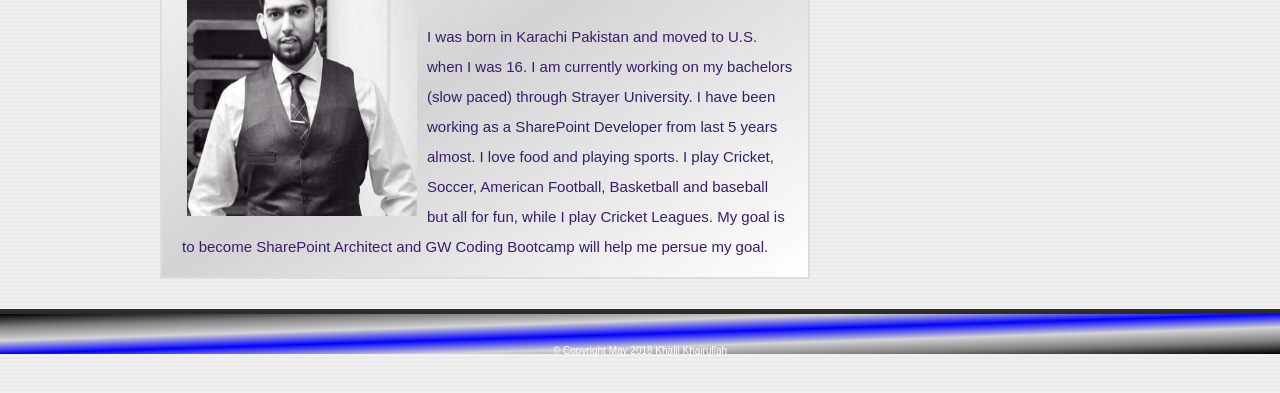
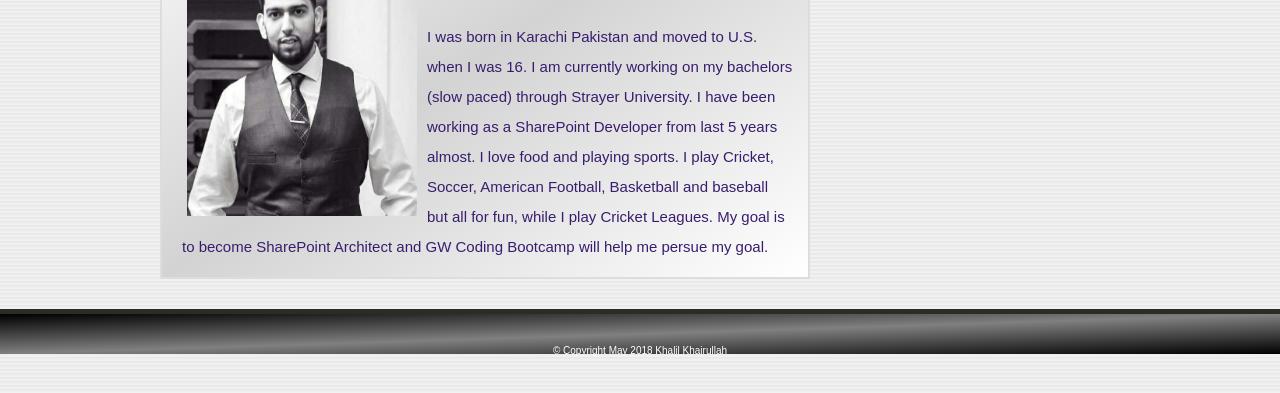
Before and after one commit to mkkhairullah/Basic-Portfolio, a plain HTML site: page index.html in a window 1280 px wide. Shown: the part 295-688 px from the top of the page. Drawn offline with nearby package versions, Linux system fonts and the light colour scheme.

Commit message:
last change

```diff
--- a/assets/css/style.css
+++ b/assets/css/style.css
@@ -281,8 +281,7 @@ footer {
     font-size: 10px;
     color: #ffffff;
     border-top: 5px solid #2b2c26;
-    background: linear-gradient(to bottom right, black,gray, lightgray, blue, lightgray,gray,black);
-}
+    background: linear-gradient(to bottom right, black,gray,black);
 
 
 .copy {
```
